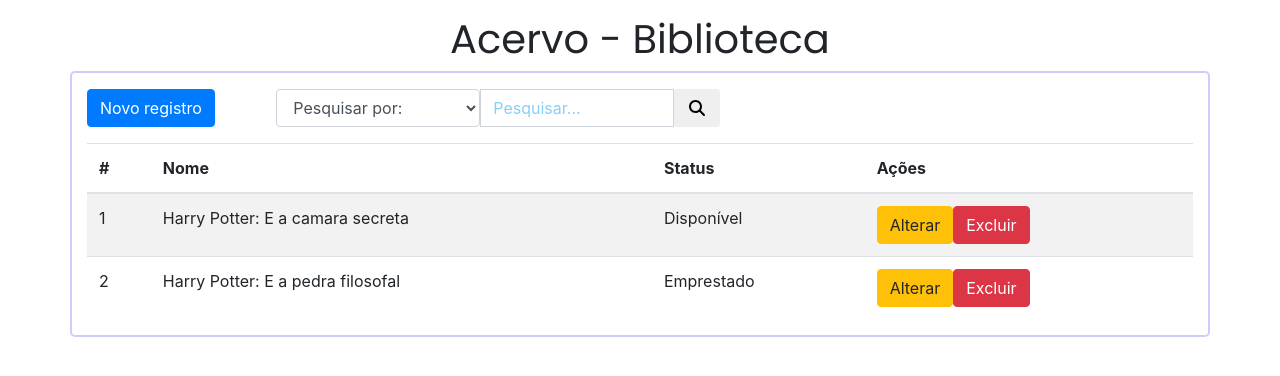
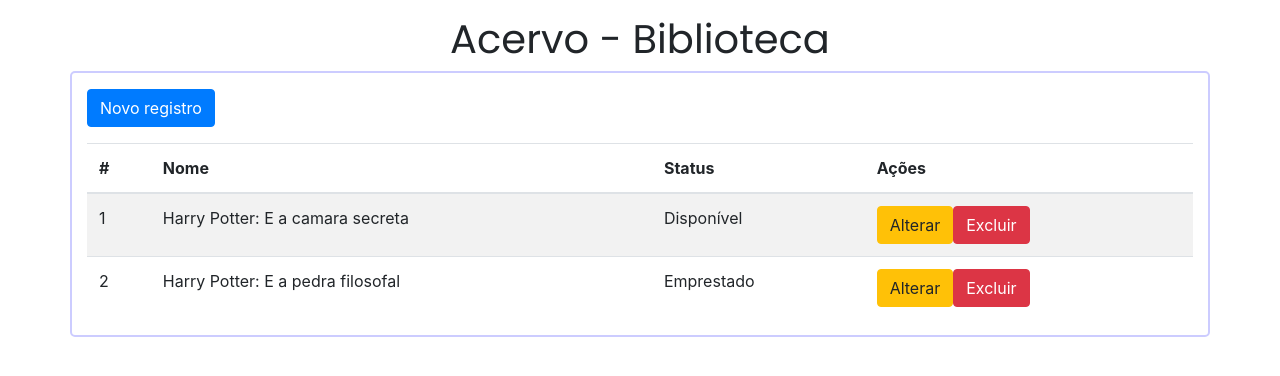
Before and after one commit to arantesxyz/DIW, a plain HTML site: page biblioteca-app/index.html in a window 1280 px wide. Drawn offline with nearby package versions, Linux system fonts and the light colour scheme.

Commit message:
Barra de pesquisa deletada

```diff
--- a/biblioteca-app/index.html
+++ b/biblioteca-app/index.html
@@ -29,25 +29,6 @@
                     Novo registro
                 </button>
             </div>
-
-            <!-- Search bar starts here -->
-            <div class="col-sm-5">
-                <div class="input-group">
-                    <div class="input-group-btn search-panel">
-                        <select id="searchInp" class="form-control">
-                            <option selected disabled value="All">Pesquisar por:</option>
-                            <option value="nref">Número do exemplar</option>
-                            <option value="nome">Nome do livro</option>
-                            <option value="autor">Nome do Autor</option>
-                        </select>
-                    </div>
-                    <input type="text" class="form-control" name="x" placeholder="Pesquisar...">
-                    <span class="input-group-btn">
-                        <button class="btn btn-default" type="button"><i class="fas fa-search"></i></button>
-                    </span>
-                </div>
-            </div>
-            <!-- Search bar ends here -->
         </div>
 
         <!-- Espacer -->
```
